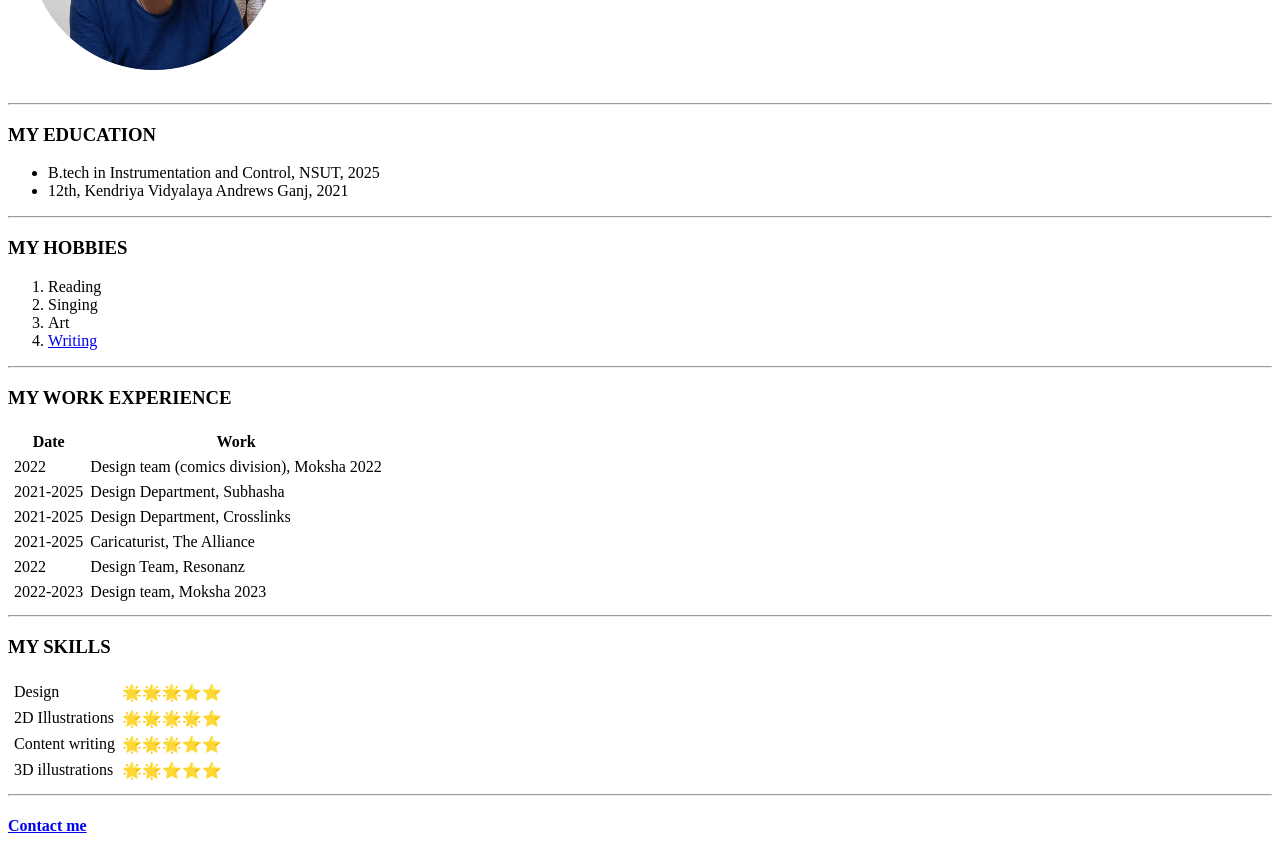
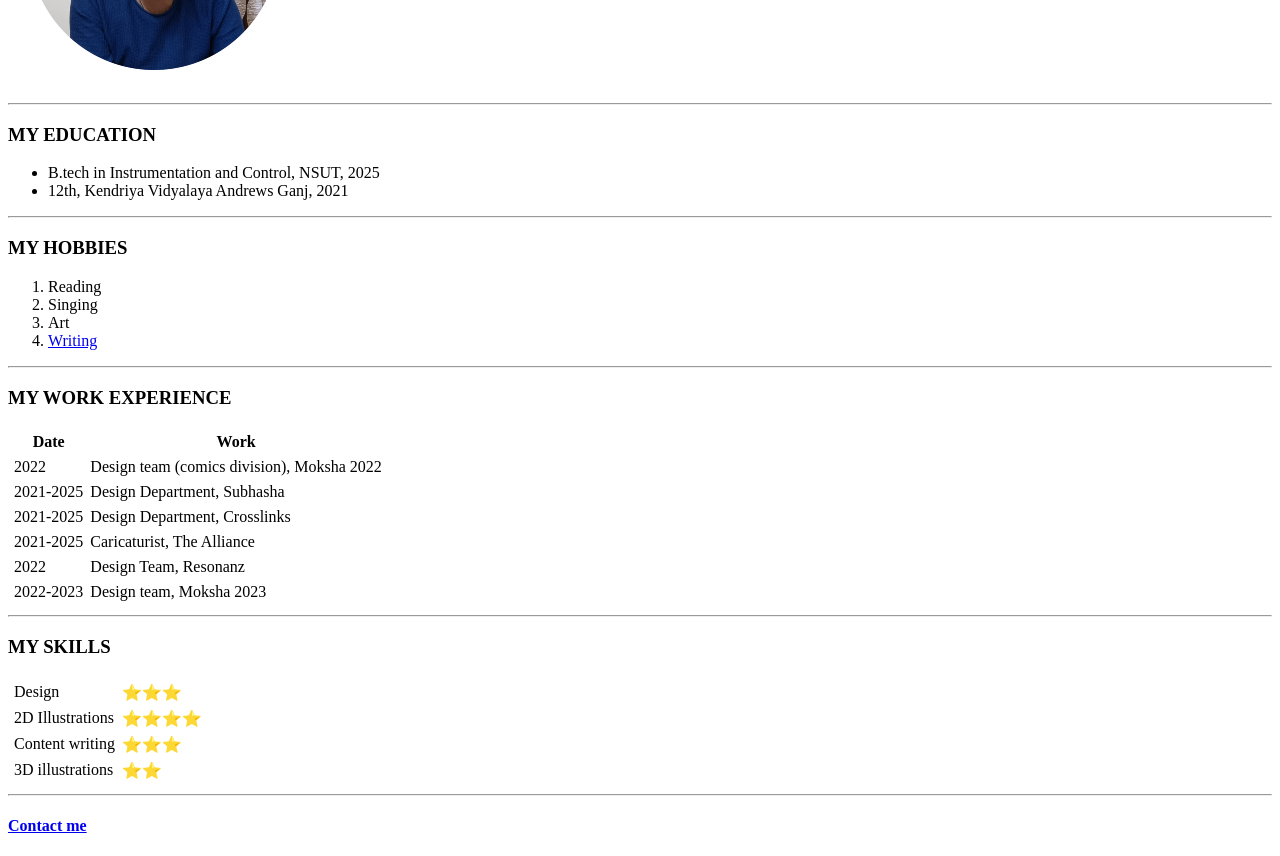
Before and after one commit to Pinaki-Jha/CV, a plain HTML site: page index.html in a window 1280 px wide. Shown: the part 209-1065 px from the top of the page. Drawn offline with Linux system fonts and the light colour scheme.

Commit message:
updated the rating stars under skills

```diff
--- a/index.html
+++ b/index.html
@@ -125,19 +125,19 @@
         <tbody>
         <tr>
             <td>Design</td>
-            <td>🌟🌟🌟⭐⭐</td>
+            <td>⭐⭐⭐</td>
         </tr>
         <tr>
             <td> 2D Illustrations</td>
-            <td>🌟🌟🌟🌟⭐</td>
+            <td>⭐⭐⭐⭐</td>
         </tr>
         <tr>
             <td>Content writing</td>
-            <td>🌟🌟🌟⭐⭐</td>
+            <td>⭐⭐⭐</td>
         </tr>
         <tr>
             <td>3D illustrations</td>
-            <td>🌟🌟⭐⭐⭐</td>
+            <td>⭐⭐</td>
         </tr>
         </tbody>
     </table>
```
